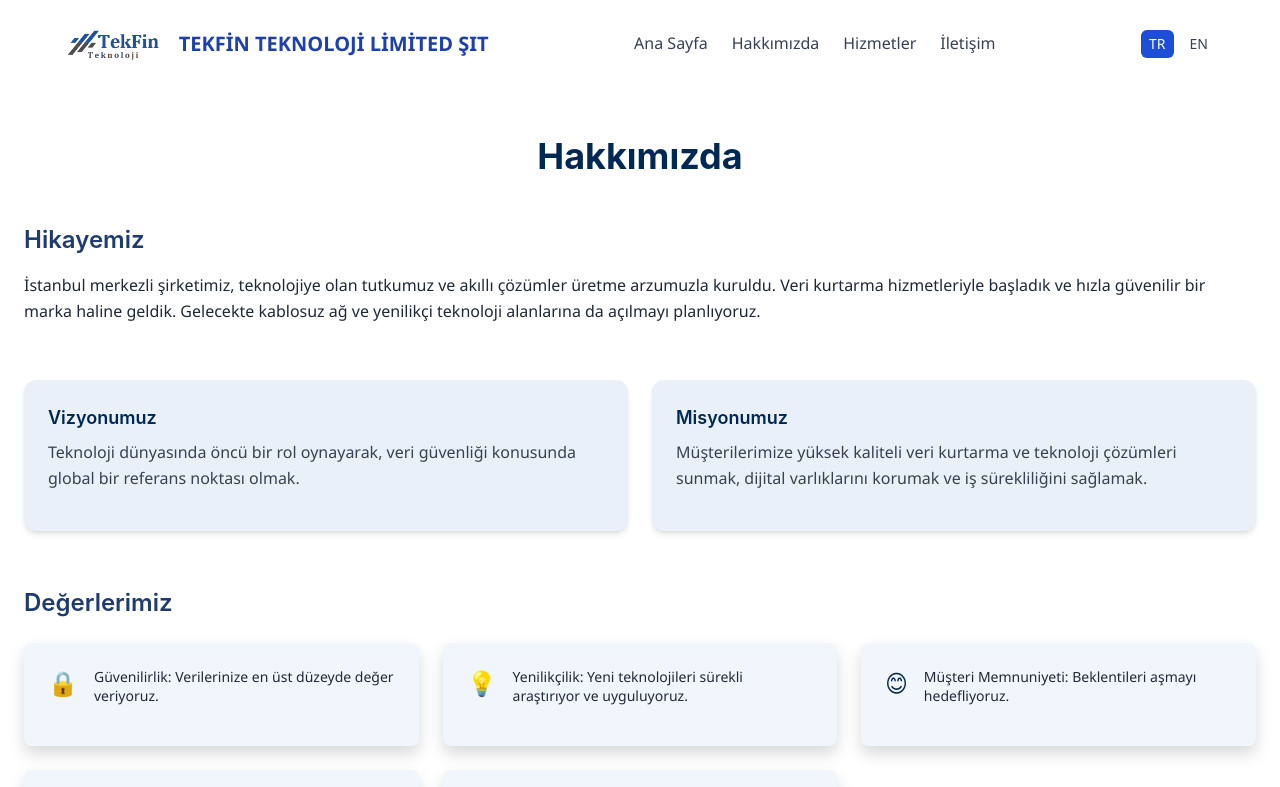
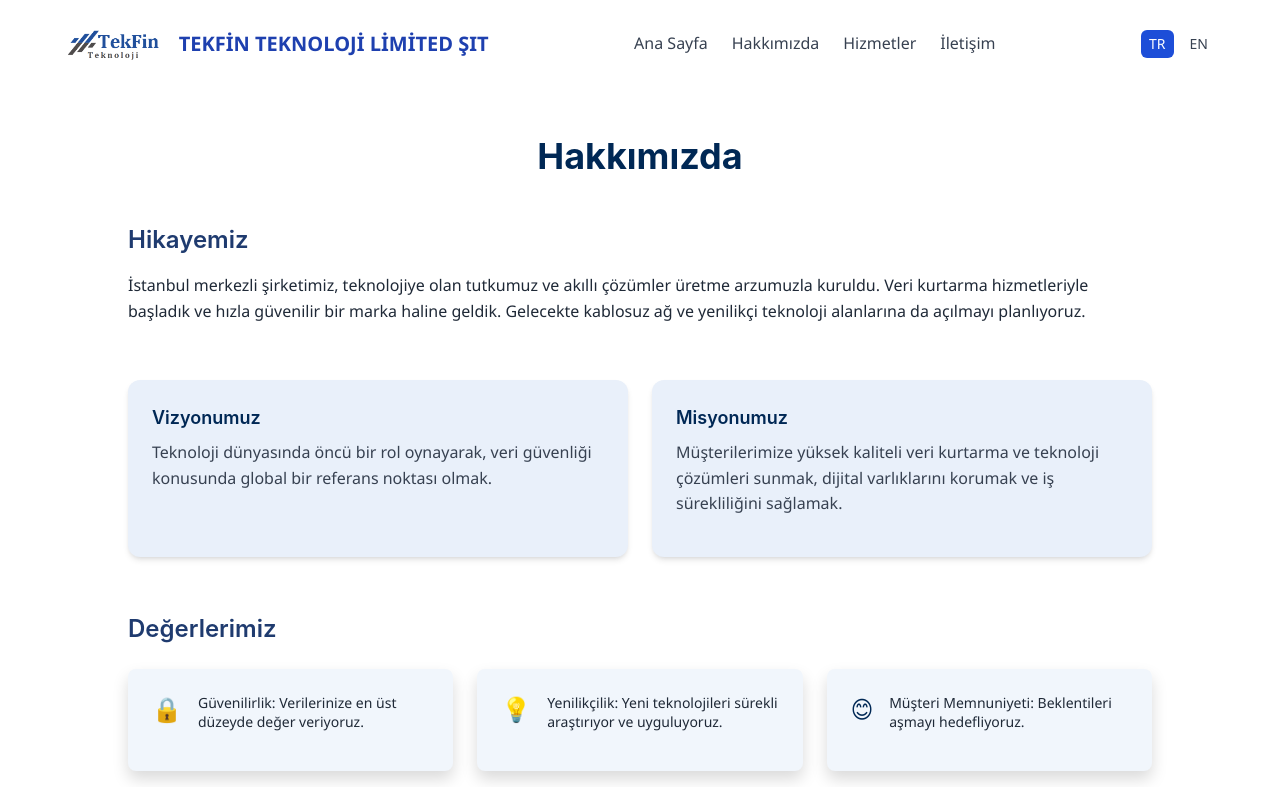
Before and after one commit to SalehKar/tekfin-website, a React (Create React App) app: page /about-us in a window 1280 px wide. Shown: the top 787 px of the page. Built offline with nearby package versions, Linux system fonts and the light colour scheme.

Commit message:
Update AboutUs.js

```diff
--- a/src/components/AboutUs.js
+++ b/src/components/AboutUs.js
@@ -57,7 +57,8 @@ const AboutUs = ({ language }) => {
   const t = content[language];
 
   return (
-    <div className="bg-white text-[#1f3b6f] px-4 md:px-20 py-12">
+    <div className="bg-white text-[#1f3b6f] px-4 py-12">
+      <div className="max-w-5xl mx-auto">
         <h1 className="text-4xl font-bold text-center mb-12 text-[#002855]">{t.title}</h1>
 
         <div className="mb-14">
@@ -88,6 +89,7 @@ const AboutUs = ({ language }) => {
           </div>
         </div>
       </div>
+    </div>
   );
 };
 
```
Lines whose indentation alone changed are shown as unchanged.
